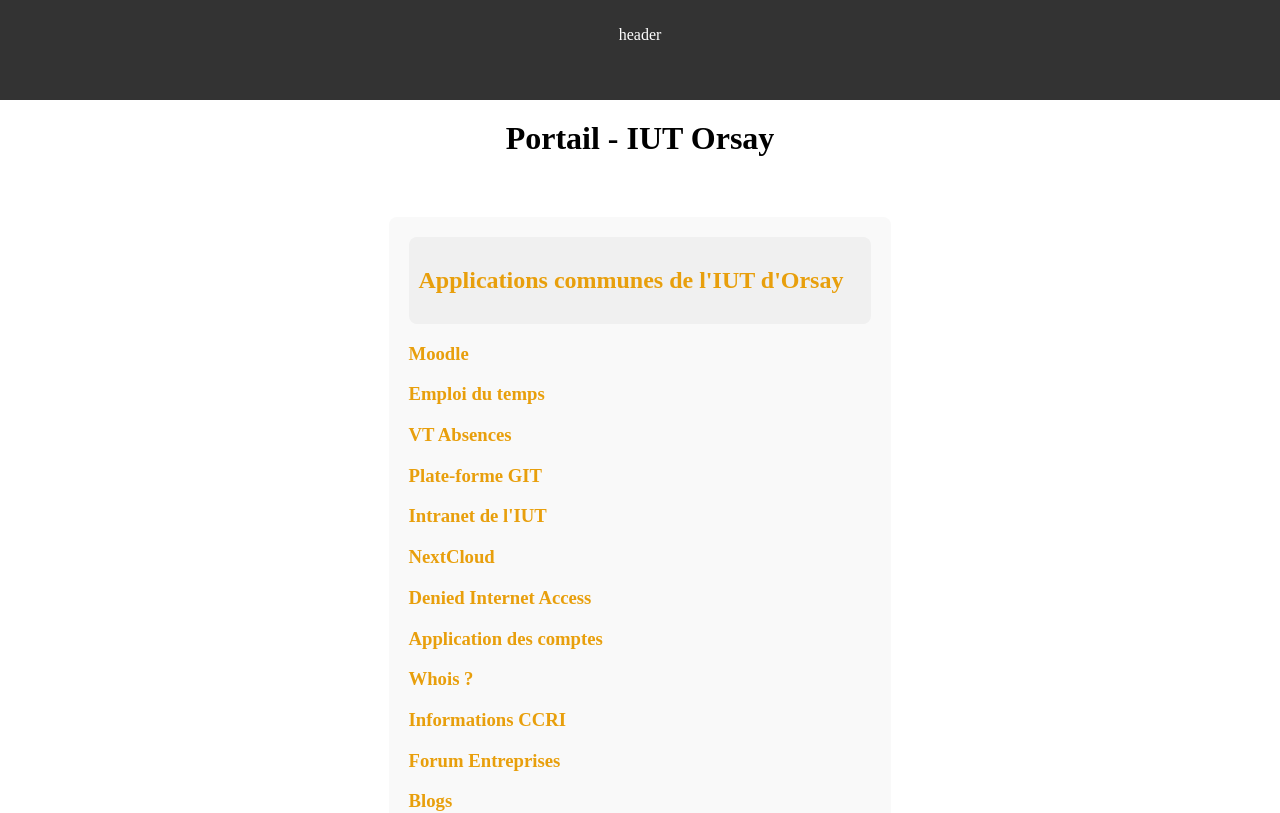
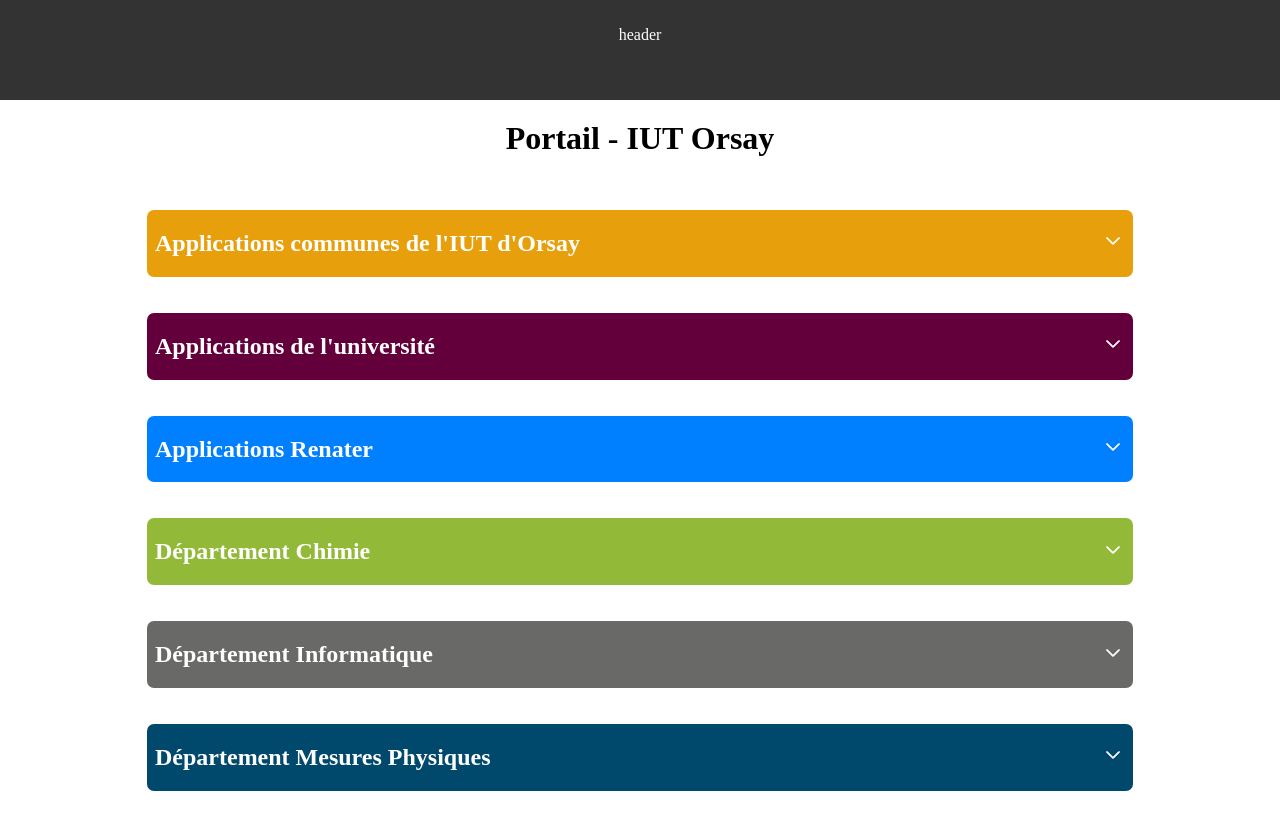
Before and after one commit to sillyash/portail-IUT-Orsay, a Vue app: page / in a window 1280 px wide. Shown: the top 813 px of the page. Built offline with nearby package versions, Linux system fonts and the light colour scheme.

Commit message:
Implement ExpansionPanel component and refactor AppCategory.vue to utilize it; update SvgIcon for improved SVG handling and enhance styles in CategoriesView.vue

```diff
--- a/src/components/AppCategory.vue
+++ b/src/components/AppCategory.vue
@@ -1,39 +1,40 @@
 <template>
-  <div id="category" class="expansion-panel" :style="{ color: color }">
-    <div class="card-header">
-      <h2>{{title}}</h2>
+  <ExpansionPanel class="expansion-panel" :color="color" width="100%">
+    <template #card-header>
+      <div class="card-header">
+        <h2>{{ title }}</h2>
+        <SvgIcon :color="color" :width="20" :height="20" @click="toggle" v-if="!isCollapsed">
+          <template #path>
+            <path fill-rule="evenodd" d="M7.646 4.646a.5.5 0 0 1 .708 0l6 6a.5.5 0 0 1-.708.708L8 5.707l-5.646 5.647a.5.5 0 0 1-.708-.708z"/>
+          </template>
+        </SvgIcon>
 
-      <a class="panel-button" @click="toggle">
-        <SvgIcon
-          :icon="chevronUp"
-          name="chevron-up"
-          :color="color"
-          v-if="!isCollapsed"
-        />
+        <SvgIcon :color="color" :width="20" :height="20" @click="toggle" v-else>
+          <template #path>
+            <path fill-rule="evenodd" d="M1.646 4.646a.5.5 0 0 1 .708 0L8 10.293l5.646-5.647a.5.5 0 0 1 .708.708l-6 6a.5.5 0 0 1-.708 0l-6-6a.5.5 0 0 1 0-.708"/>
+          </template>
+        </SvgIcon>
+      </div>
+    </template>
 
-        <SvgIcon
-          :icon="chevronDown"
-          name="chevron-down"
-          :color="color"
-          v-if="isCollapsed"
-        />
-      </a>
-    </div>
-
-    <div class="card-body" v-if="!isCollapsed">
-      <div class="card-content">
+    <template #card-content>
+      <div class="card-body" v-if="!isCollapsed">
         <AppLink
           v-for="app in applications"
           :key="app.id"
           :app="app"
         />
       </div>
-    </div>
-  </div>
+    </template>
+  </ExpansionPanel>
 </template>
 
 <style scoped>
 @import '@/styles/main.css';
+
+.expansion-panel {
+  background-color: v-bind(bgColor);
+}
 
 svg {
   width: 20px;
@@ -42,25 +43,21 @@
 
 .card-header {
   display: flex;
+  flex-direction: row;
 
   justify-content: space-between;
   align-items: center;
-
-  padding: 10px;
-  background-color: #f0f0f0;
-  border-radius: 8px;
 }
 
-#category {
-  margin: 20px;
-  padding: 20px;
-  border-radius: 8px;
-  background-color: #f9f9f9;
+.card-body {
+  margin-top: 10px;
+  border-radius: 4px;
 }
 
 </style>
 
 <script>
+import ExpansionPanel from './ExpansionPanel.vue';
 import AppLink from './AppLink.vue';
 import SvgIcon from './SvgIcon.vue';
 import chevronUp from '@/assets/chevron-up.svg';
@@ -70,7 +67,8 @@
   name: 'AppCategory',
   components: {
     AppLink,
-    SvgIcon
+    SvgIcon,
+    ExpansionPanel
   },
 
   props: {
@@ -83,9 +81,10 @@
   data() {
     return {
       title: this.category.title,
-      color: this.category.color,
+      color: 'white',
+      bgColor: this.category.color,
       applications: this.category.applications,
-      isCollapsed: false,
+      isCollapsed: true,
       chevronUp,
       chevronDown
     };
--- /dev/null
+++ b/src/components/ExpansionPanel.vue
@@ -0,0 +1,39 @@
+<template>
+  <div id="category" class="expansion-panel" :style="{ color: color }">
+    <slot name="card-header"></slot>
+    <slot name="card-content" v-if="!isCollapsed"></slot>
+  </div>
+</template>
+
+<style scoped>
+.expansion-panel {
+  margin: 10px 0;
+  padding: 0 8px;
+  border: 3px solid v-bind(color);
+  border-radius: 10px;
+}
+</style>
+
+<script>
+export default {
+  name: 'ExpansionPanel',
+  props: {
+    color: {
+      type: String,
+      default: 'black'
+    }
+  },
+
+  data() {
+    return {
+      isCollapsed: false
+    };
+  },
+
+  methods: {
+    toggle() {
+      this.isCollapsed = !this.isCollapsed;
+    }
+  }
+}
+</script>
--- a/src/components/SvgIcon.vue
+++ b/src/components/SvgIcon.vue
@@ -1,58 +1,46 @@
 <template>
-  <div v-if="icon" :style="{ width: width + 'px', height: height + 'px' }" v-html="sanitizedIcon"></div>
-
   <svg
-    v-else
-    :width="width"
-    :height="height"
-    :aria-labelledby="name"
     xmlns="http://www.w3.org/2000/svg"
-    role="presentation"
+    :viewBox="viewBox"
   >
-    <title
-      :id="name"
-      lang="en"
-    >{{ name }} icon</title>
-    <g :fill="color">
-      <slot name="icon" />
-    </g>
+    <slot name="path"></slot>
   </svg>
 </template>
 
+<style scoped>
+svg {
+  fill: var(--svg-color);
+  stroke: var(--svg-color);
+  color: var(--svg-color);
+}
+</style>
+
 <script>
 export default {
+  name: 'SvgIcon',
   props: {
-    name: {
+    width: {
       type: String,
-      default: 'box'
-    },
-
-    icon: {
-      type: String,
-      default: null
-    },
-
-    width: {
-      type: [Number, String],
-      default: 18
+      default: '16'
     },
 
     height: {
-      type: [Number, String],
-      default: 18
+      type: String,
+      default: '16'
     },
 
     color: {
       type: String,
-      default: 'black'
-    },
+      default: '#000'
+    }
+  },
+  mounted() {
+    this.$el.style.setProperty('--svg-color', this.color);
+  },
 
-    computed: {
-      sanitizedIcon() {
-        const parser = new DOMParser();
-        const doc = parser.parseFromString(this.icon, 'image/svg+xml');
-        return doc.documentElement.outerHTML;
-      }
+  computed: {
+    viewBox() {
+      return `0 0 ${this.width} ${this.height}`;
     }
   }
 }
--- a/src/views/CategoriesView.vue
+++ b/src/views/CategoriesView.vue
@@ -7,6 +7,12 @@
 <style lang="css" scoped>
 @import '@/styles/main.css';
 
+.categories {
+    display: flex;
+    flex-direction: column;
+    gap: 10px;
+    width: 80%;
+}
 </style>
 
 <script>
```
